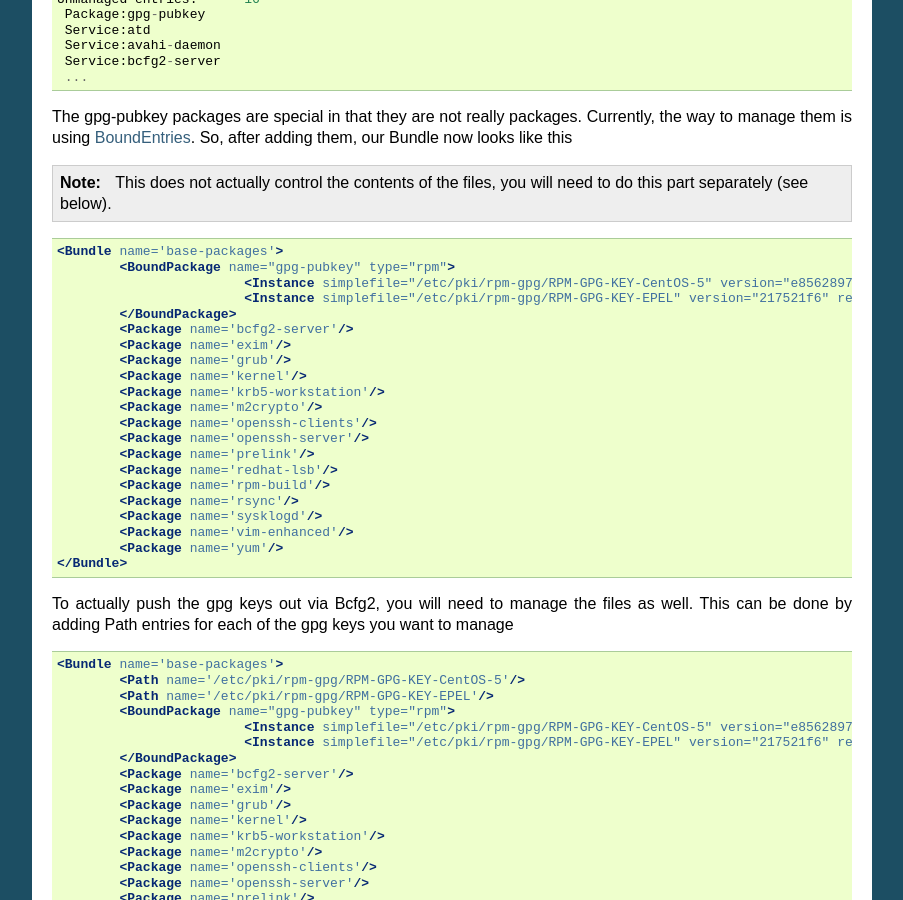
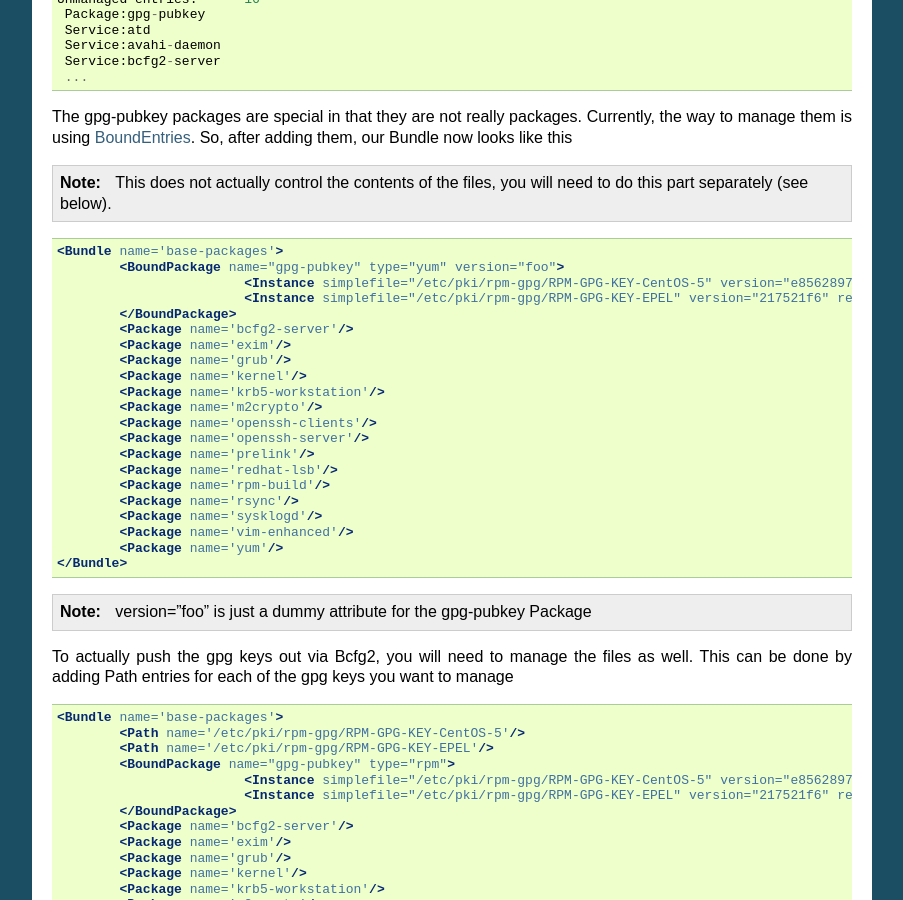
Before and after one commit to Bcfg2/bcfg2, a Sphinx documentation site: the page built from doc/quickstart/centos.txt, in a window 1280 px wide and 900 px high, scrolled down 6414 px. Shown: the whole window, without its empty margins (198-1101 px from the left). Built offline with Sphinx 7.4.7, drawn with Linux system fonts in a browser that asks for light colours.

Commit message:
doc: Fix centos quickstart instructions (reported by Joe Sauer)
Signed-off-by: Sol Jerome <sol.jerome@gmail.com>

```diff
--- a/doc/quickstart/centos.txt
+++ b/doc/quickstart/centos.txt
@@ -424,7 +424,7 @@
 .. code-block:: xml
 
     <Bundle name='base-packages'>
-            <BoundPackage name="gpg-pubkey" type="rpm">
+            <BoundPackage name="gpg-pubkey" type="yum" version="foo">
                             <Instance simplefile="/etc/pki/rpm-gpg/RPM-GPG-KEY-CentOS-5" version="e8562897" release="459f07a4"/>
                             <Instance simplefile="/etc/pki/rpm-gpg/RPM-GPG-KEY-EPEL" version="217521f6" release="45e8a532"/>
             </BoundPackage>
@@ -444,6 +444,8 @@
             <Package name='vim-enhanced'/>
             <Package name='yum'/>
     </Bundle>
+
+.. note:: version="foo" is just a dummy attribute for the gpg-pubkey Package
 
 To actually push the gpg keys out via Bcfg2, you will need to manage the
 files as well. This can be done by adding Path entries for each of the
```
